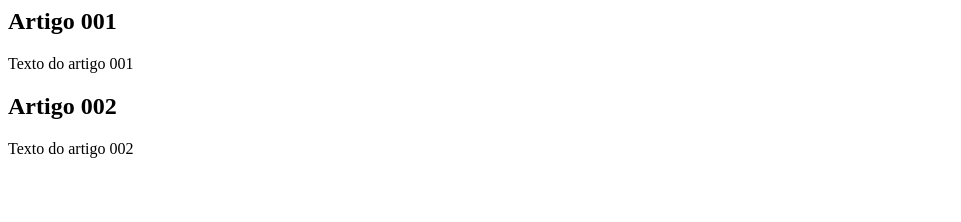
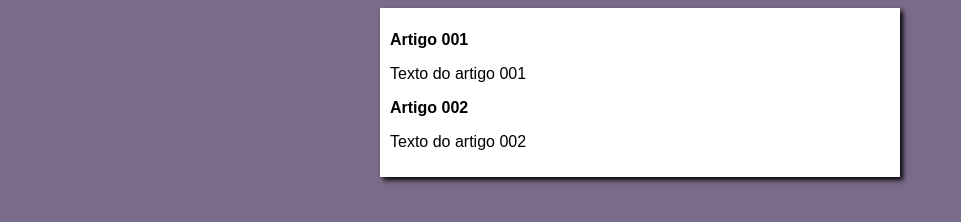
Before and after one commit to debor4h/projeto-site, a plain HTML site: page index.html in a window 1280 px wide. Shown: the whole page, without its empty margins (0-961 px from the left). Drawn offline with Linux system fonts and the light colour scheme.

Commit message:
iniciei o design

```diff
--- /dev/null
+++ b/estilo/style.css
@@ -0,0 +1,14 @@
+*{
+    font-family : Arial,Helvetica,sans-serif;
+    font-size: 16px;
+}
+body{
+    background-color:rgb(123, 107, 138);
+}
+main{
+    background-color: white;
+    width: 500px;
+    margin: auto;
+    padding: 10px;
+    box-shadow: 3px 3px 5px black;
+}
--- a/index.html
+++ b/index.html
@@ -9,7 +9,8 @@
             <main>
                 <head>
                     <title>Título do site</title>
-                     </head>
+                    <link rel="stylesheet" href="estilo/style.css">
+                </head>
                      <article>
                        <h2>Artigo 001</h2>
                         <p>Texto do artigo 001</p>
```
